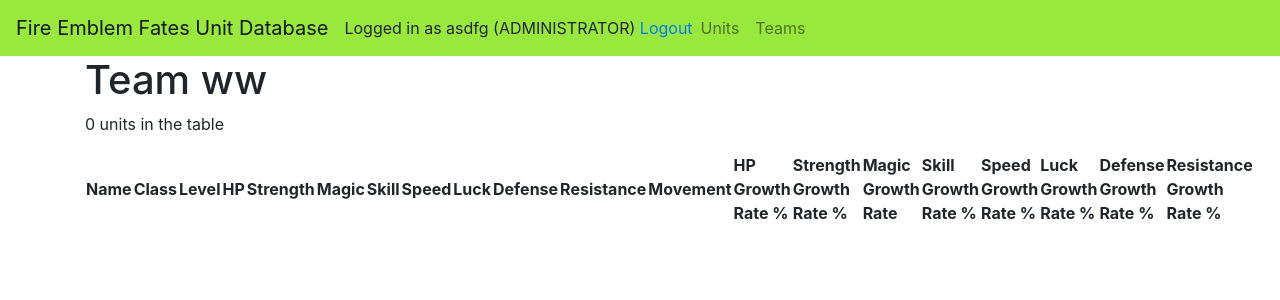
After one commit to JustAGoldeneye/Fire-Emblem-Fates-Unit-Database, a Flask app: page /teams/show/4/ in a window 1280 px wide. The commit adds this page. Shown: the top 300 px of the page. Run offline with Flask 2, Linux system fonts and the light colour scheme; a user stored in the database is signed in; data comes from the database, SQL or seed files in the repository; both versions use the stored data as it was after the commit; data that the repository does not hold is empty; some libraries are stand-ins or nearby versions.

```diff
--- a/application/teams/models.py
+++ b/application/teams/models.py
@@ -34,3 +34,25 @@ class Team(Base):
             result.append(row)
 
         return result
+
+    @staticmethod
+    def find_team(team_id):
+        stmt = text("SELECT * FROM team "
+                    "WHERE id = :teamid")
+
+        res = db.engine.execute(stmt, teamid = team_id)
+
+        for row in res:
+            return row
+
+    @staticmethod
+    def number_of_units_in_team(team_id):
+        stmt = text("SELECT COUNT(team.id) FROM team "
+                    "JOIN team_unit ON team.id = team_unit.team_id "
+                    "JOIN unit ON team_unit.team_id = unit.id "
+                    "WHERE team.id = :teamid")
+
+        res = db.engine.execute(stmt, teamid = team_id)
+
+        for row in res:
+            return row[0]
--- a/application/teams/views.py
+++ b/application/teams/views.py
@@ -9,6 +9,11 @@ from application.teams.forms import TeamForm
 @login_required(role="ADMIN")
 def teams_index():
     return render_template("teams/list.html", teams = Team.find_users_teams(current_user.id), form = TeamForm())
+
+@app.route("/teams/show/<team_id>/", methods=["GET"])
+@login_required(role="ADMIN")
+def teams_show(team_id):
+    return render_template("teams/show.html", team_id = team_id, team = Team.find_team(team_id), number_of_units = Team.number_of_units_in_team(team_id))
 
 @app.route("/teams/", methods=["POST"])
 @login_required(role="ADMIN")
--- a/application/templates/teams/list.html
+++ b/application/templates/teams/list.html
@@ -2,7 +2,7 @@
 
 {% block body %}
 <table>
-    <h1>Units</h1>
+    <h1>Teams</h1>
   {% if current_user.is_authenticated %}
     <b>This table is PRIVATE.</b>
   {% else %}
@@ -28,7 +28,9 @@
     </form>
     {% for team in teams %}
     <tr>
-        <td>{{ team.name }}</td>
+        <td>
+            <a href="{{ url_for('teams_show', team_id=team.id) }}">{{ team.name }}</a>
+        </td>
         <td>
             <form mehtod="POST" action = "{{ url_for('teams_delete', team_id=team.id) }}">
                 <input type="submit" value="Delete"/>
--- /dev/null
+++ b/application/templates/teams/show.html
@@ -0,0 +1,145 @@
+{% extends "layout.html" %}
+
+{% block body %}
+  <table>
+    <h1>Team {{ team.name }}</h1>
+    {% if number_of_units is defined %}
+    <p>{{number_of_units}} units in the table</p>
+    {% endif %}
+    <tr>
+        <th>Name</th>
+        <th>Class</th>
+        <th>Level</th>
+        <th>HP</th>
+        <th>Strength</th>
+        <th>Magic</th>
+        <th>Skill</th>
+        <th>Speed</th>
+        <th>Luck</th>
+        <th>Defense</th>
+        <th>Resistance</th>
+        <th>Movement</th>
+        <th>HP Growth Rate %</th>
+        <th>Strength Growth Rate %</th>
+        <th>Magic Growth Rate</th>
+        <th>Skill Growth Rate %</th>
+        <th>Speed Growth Rate %</th>
+        <th>Luck Growth Rate %</th>
+        <th>Defense Growth Rate %</th>
+        <th>Resistance Growth Rate %</th>
+    </tr>
+    <!--{% for unit in units %}
+    <tr>
+      <td>{{ unit.name }}</td>
+      <td>{{ unit.classGP }}</td>
+      <td>{{ unit.level }}</td>
+      <td>{{ unit.hp }}</td>
+      <td>{{ unit.strength }}</td>
+      <td>{{ unit.magic }}</td>
+      <td>{{ unit.skill }}</td>
+      <td>{{ unit.speed }}</td>
+      <td>{{ unit.luck }}</td>
+      <td>{{ unit.defense }}</td>
+      <td>{{ unit.resistance }}</td>
+      <td>{{ unit.movement }}</td>
+      <td>{{ unit.hpGrowth }}</td>
+      <td>{{ unit.strengthGrowth }}</td>
+      <td>{{ unit.magicGrowth }}</td>
+      <td>{{ unit.skillGrowth }}</td>
+      <td>{{ unit.speedGrowth }}</td>
+      <td>{{ unit.luckGrowth }}</td>
+      <td>{{ unit.defenseGrowth }}</td>
+      <td>{{ unit.resistanceGrowth }}</td>
+      {% if current_user.is_authenticated %}
+      {% if current_user.is_admin %}
+      <td>
+        <form method="GET" action="{{ url_for('units_editForm', unit_id=unit.id) }}">
+            <input type="submit" value="Edit"/>
+          </form>
+      </td>
+      <td>
+        <form method="POST" action="{{ url_for('units_delete', unit_id=unit.id) }}">
+          <input type="submit" value="Delete"/>
+        </form>
+      </td>
+    </tr>
+    {% endif %}
+    {% endif %}
+    {% endfor %}
+    </table>
+    <h2>Best units by stats</h2>
+    <table>
+    <tr>
+      <th>Level</th>
+      <td>{{best_unit_in_level}}</td>
+    </tr>
+    <tr>
+      <th>HP</th>
+      <td>{{best_unit_in_hp}}</td>
+    </tr>
+    <tr>
+      <th>Strength</th>
+      <td>{{best_unit_in_strength}}</td>
+    </tr>
+    <tr>
+      <th>Magic</th>
+      <td>{{best_unit_in_magic}}</td>
+    </tr>
+    <tr>
+      <th>Skill</th>
+      <td>{{best_unit_in_skill}}</td>
+    </tr>
+    <tr>
+      <th>Speed</th>
+      <td>{{best_unit_in_speed}}</td>
+    </tr>
+    <tr>
+      <th>Luck</th>
+      <td>{{best_unit_in_luck}}</td>
+    </tr>
+    <tr>
+      <th>Defense</th>
+      <td>{{best_unit_in_defense}}</td>
+    </tr>
+    <tr>
+      <th>Resistance</th>
+      <td>{{best_unit_in_resistance}}</td>
+    </tr>
+    <tr>
+      <th>Movement</th>
+      <td>{{best_unit_in_movement}}</td>
+    </tr>
+    <tr>
+      <th>HP Growth Rate %</th>
+      <td>{{best_unit_in_hpGrowth}}</td>
+    </tr>
+    <tr>
+      <th>Strength Growth Rate %</th>
+      <td>{{best_unit_in_strengthGrowth}}</td>
+    </tr>
+    <tr>
+      <th>Magic Growth Rate %</th>
+      <td>{{best_unit_in_magicGrowth}}</td>
+    </tr>
+    <tr>
+      <th>Skill Growth Rate %</th>
+      <td>{{best_unit_in_skillGrowth}}</td>
+    </tr>
+    <tr>
+      <th>Speed Growth Rate %</th>
+      <td>{{best_unit_in_speedGrowth}}</td>
+    </tr>
+    <tr>
+      <th>Luck Growth Rate %</th>
+      <td>{{best_unit_in_luckGrowth}}</td>
+    </tr>
+    <tr>
+      <th>Defense Growth Rate %</th>
+      <td>{{best_unit_in_defenseGrowth}}</td>
+    </tr>
+    <tr>
+      <th>Resistance Growth Rate %</th>
+      <td>{{best_unit_in_resistanceGrowth}}</td>
+    </tr>-->
+  </table>
+{% endblock %}
--- a/application/templates/units/edit.html
+++ b/application/templates/units/edit.html
@@ -24,7 +24,7 @@
     <tr>
       <td>
         <ul>
-            {% for error in form.name.errors %}
+            {% for error in form.name.errors %}aaa
             <li>{{ error }}</li>
             {% endfor %}
         </ul>
--- a/application/units/models.py
+++ b/application/units/models.py
@@ -58,6 +58,7 @@ class Unit(Base):
 
         for row in res:
             return row[0]
+
 
     #@staticmethod
     #def best_unit_in(stat):
```
Also changed, not shown: application/units/views.py (+39 -26 lines), application/units.db.
